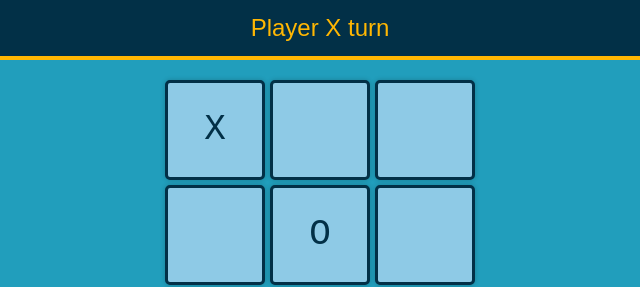
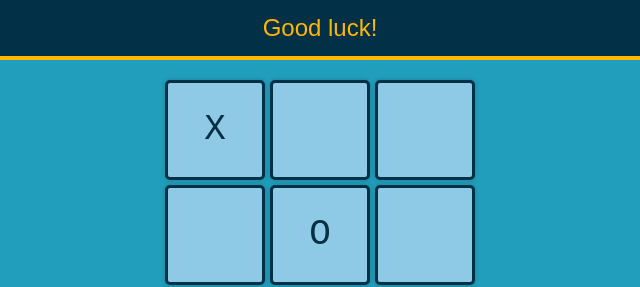
Before and after one commit to mtp13/tic-tac-toe, a plain HTML site: page index.html in a window 1280 px wide. Both pictures are taken after a click on the element 535 px from the left and 130 px from the top of the page. Shown: the top 287 px of the page, 320-960 px from the left. Drawn offline with Linux system fonts and the light colour scheme.

Commit message:
status style updates

```diff
--- a/app.js
+++ b/app.js
@@ -18,7 +18,6 @@ let board = defaultBoard.map((row) => [...row]);
 let gameOver = false;
 let gameMode = selectedGameMode();
 const cells = document.querySelectorAll(".cell");
-const status = document.getElementById("status");
 const newGameButton = document.getElementById("new-game-button");
 const strengthOfComputer = 0.8;
 
@@ -31,11 +30,17 @@ function initializeGame() {
     cell.classList.remove("highlight");
     cell.innerText = "";
   });
-  updateStatus(`Player ${currentPlayer} starts!`);
+  updateStatus(`Player ${currentPlayer} starts!`, true);
 }
 
-function updateStatus(message) {
+function updateStatus(message, animate) {
+  const status = document.getElementById("status");
+  if (animate) status.classList.add("scale-up");
   status.innerText = message;
+  if (animate)
+    setTimeout(() => {
+      status.classList.remove("scale-up");
+    }, 1000); // Scale lasts for 1 second
 }
 
 function newGame() {
@@ -54,6 +59,7 @@ function handleCellClick(event) {
     if (currentPlayer === PLAYER_O && !gameOver) computerMove();
   }
 }
+
 function initializeGameModeButtons() {
   const gameModeButtons = document.querySelectorAll('input[name="gameMode"]');
 
@@ -80,11 +86,17 @@ function enableGameModeSelection() {
 
 function selectedGameMode() {
   const selectedMode = document.querySelector('input[name="gameMode"]:checked');
-  console.log(`Game mode changed to: ${selectedMode.value}`);
+  const message =
+    selectedMode.value === "onePlayer"
+      ? "One Player Game Mode"
+      : "Two Player Game Mode";
+  updateStatus(message);
+
   return selectedMode ? selectedMode.value : null;
 }
 
 function computerMove() {
+  updateStatus("Good luck!");
   setTimeout(() => {
     let computerMove;
     if (Math.random() < strengthOfComputer) {
@@ -125,16 +137,18 @@ function updateBoard(board, cell) {
   cell.innerText = currentPlayer;
   if (isWin(board, currentPlayer)) {
     gameOver = true;
-    updateStatus(`${currentPlayer} wins!`);
+    updateStatus(`${currentPlayer} wins!`, true);
     return;
   }
   if (isDraw(board)) {
     gameOver = true;
-    updateStatus("It's a CAT game!");
+    updateStatus("It's a CAT game!", true);
     return;
   }
   currentPlayer = nextPlayer(currentPlayer);
-  updateStatus(`Player ${currentPlayer} turn`);
+  if (gameMode !== "onePlayer") {
+    updateStatus(`Player ${currentPlayer} turn`);
+  }
 }
 
 function isDraw(board) {
@@ -308,7 +322,6 @@ function findRandomMove(board) {
   const col = index - row * 3;
   randomMove.row = row;
   randomMove.col = col;
-  console.log(`Random move: Row ${randomMove.row}, Col ${randomMove.col}`);
   return randomMove;
 }
 
@@ -329,9 +342,6 @@ function findBestMove(board) {
       }
     }
   }
-
-  console.log(`The value of the best move is: ${bestVal}`);
-  console.log(`Best move: Row ${bestMove.row}, Col ${bestMove.col}`);
   return bestMove;
 }
 
--- a/style.css
+++ b/style.css
@@ -25,6 +25,22 @@ header {
 #status {
   color: var(--selective-yellow);
   font-size: 24px;
+}
+
+@keyframes scaleUp {
+  0% {
+    transform: scale(1);
+  }
+  50% {
+    transform: scale(1.2);
+  }
+  100% {
+    transform: scale(1);
+  }
+}
+
+.scale-up {
+  animation: scaleUp 1s ease-out;
 }
 
 /* Center the main content */
```
